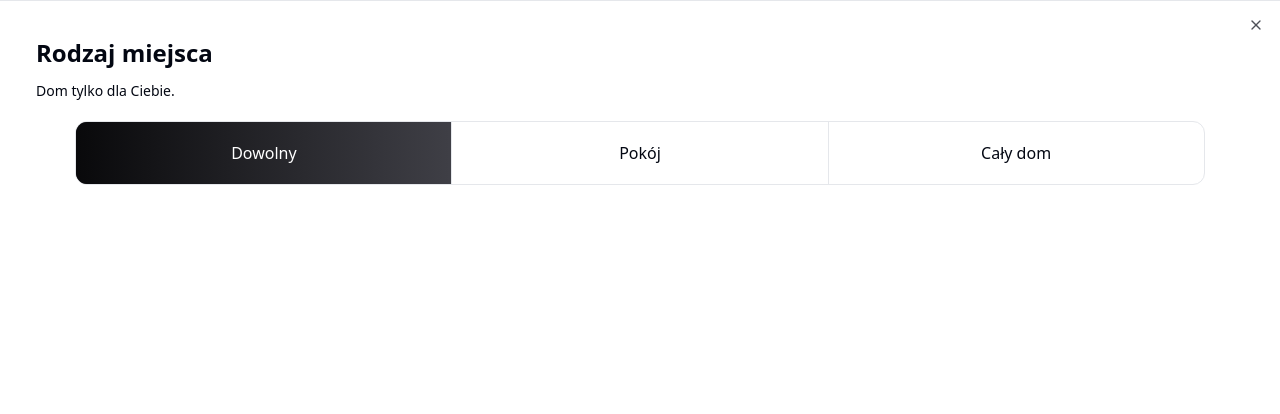
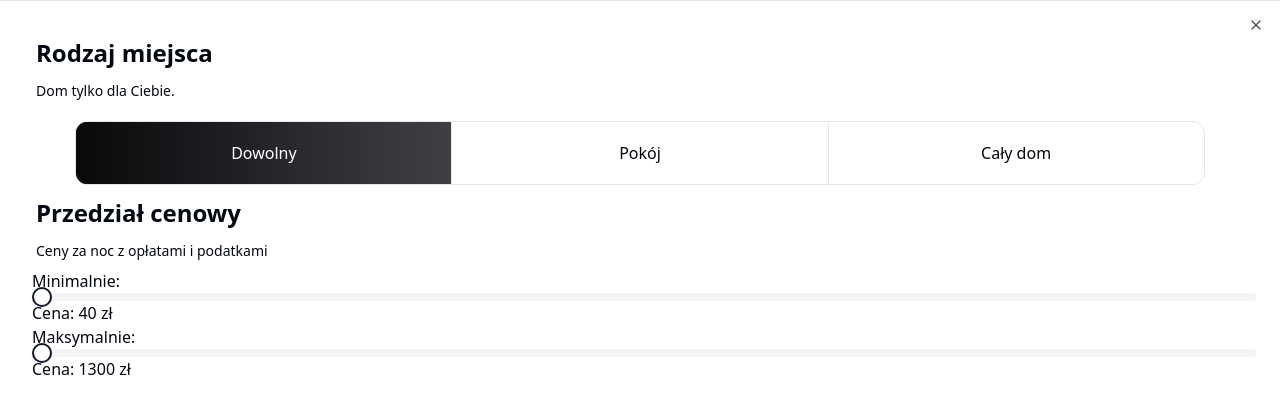
Before and after one commit to BravePinguins/React.js-BooknijSe, a React (Vite) app: page / in a window 1280 px wide. Both pictures are taken after a click on the button 1074 px from the left and 40 px from the top of the page. Shown: the top 414 px of the page. Built offline with nearby package versions, Linux system fonts and the light colour scheme.

Commit message:
Feat: Price range - filters.

```diff
--- a/package.json
+++ b/package.json
@@ -12,6 +12,7 @@
   "dependencies": {
     "@radix-ui/react-dialog": "^1.0.5",
     "@radix-ui/react-separator": "^1.0.3",
+    "@radix-ui/react-slider": "^1.1.2",
     "@radix-ui/react-slot": "^1.0.2",
     "class-variance-authority": "^0.7.0",
     "clsx": "^2.1.0",
--- /dev/null
+++ b/src/@/components/ui/slider.tsx
@@ -0,0 +1,26 @@
+import * as React from "react"
+import * as SliderPrimitive from "@radix-ui/react-slider"
+
+import { cn } from "@/lib/utils"
+
+const Slider = React.forwardRef<
+  React.ElementRef<typeof SliderPrimitive.Root>,
+  React.ComponentPropsWithoutRef<typeof SliderPrimitive.Root>
+>(({ className, ...props }, ref) => (
+  <SliderPrimitive.Root
+    ref={ref}
+    className={cn(
+      "relative flex w-full touch-none select-none items-center",
+      className
+    )}
+    {...props}
+  >
+    <SliderPrimitive.Track className="relative h-2 w-full grow overflow-hidden rounded-full bg-secondary">
+      <SliderPrimitive.Range className="absolute h-full bg-primary" />
+    </SliderPrimitive.Track>
+    <SliderPrimitive.Thumb className="block h-5 w-5 rounded-full border-2 border-primary bg-background ring-offset-background transition-colors focus-visible:outline-none focus-visible:ring-2 focus-visible:ring-ring focus-visible:ring-offset-2 disabled:pointer-events-none disabled:opacity-50" />
+  </SliderPrimitive.Root>
+))
+Slider.displayName = SliderPrimitive.Root.displayName
+
+export { Slider }
--- a/src/components/molecules/FiltersSheet/FiltersSheet.tsx
+++ b/src/components/molecules/FiltersSheet/FiltersSheet.tsx
@@ -1,6 +1,7 @@
 import { Sheet, SheetContent, SheetTrigger } from "@/components/ui/sheet";
 import { AdjustmentsHorizontal } from "@assets/icons/adjustments-horizaontal";
 import { TypeOfPlace } from "../TypeOfPlace/TypeOfPlace";
+import { PriceRange } from "../PriceRange/PriceRange";
 
 export function FiltersSheet() {
   return (
@@ -11,6 +12,7 @@ export function FiltersSheet() {
         </SheetTrigger>
         <SheetContent className="h-full" side="bottom">
           <TypeOfPlace />
+          <PriceRange />
         </SheetContent>
       </Sheet>
     </div>
--- /dev/null
+++ b/src/components/molecules/PriceRange/PriceRange.tsx
@@ -0,0 +1,33 @@
+import { Slider } from "@/components/ui/slider";
+import { useState } from "react";
+
+export function PriceRange() {
+  const [minPrice, setMinPrice] = useState<number>(40);
+  const [maxPrice, setMaxPrice] = useState<number>(1300);
+
+  const handleMinPriceChange = (newMinPrice: number[]) => {
+    setMinPrice(newMinPrice[0]);
+  };
+
+  const handleMaxPriceChange = (newMaxPrice: number[]) => {
+    setMaxPrice(newMaxPrice[0]);
+  };
+  return (
+    <div>
+      <h2 className="font-semibold text-2xl ml-3 mt-3">Przedział cenowy</h2>
+      <h3 className="text-sm ml-3 mt-3">Ceny za noc z opłatami i podatkami</h3>
+      <div className="mt-2 ml-2">
+        <h4>Minimalnie:</h4>
+        <p>
+          <Slider min={40} max={1300} onValueChange={handleMinPriceChange} />
+          Cena: {minPrice} zł
+        </p>
+        <h4>Maksymalnie:</h4>
+        <p>
+          <Slider min={40} max={1300} onValueChange={handleMaxPriceChange} />
+          Cena: {maxPrice} zł
+        </p>
+      </div>
+    </div>
+  );
+}
```
Also changed, not shown: 1 other file (tests, documents, lock files or other folders).
